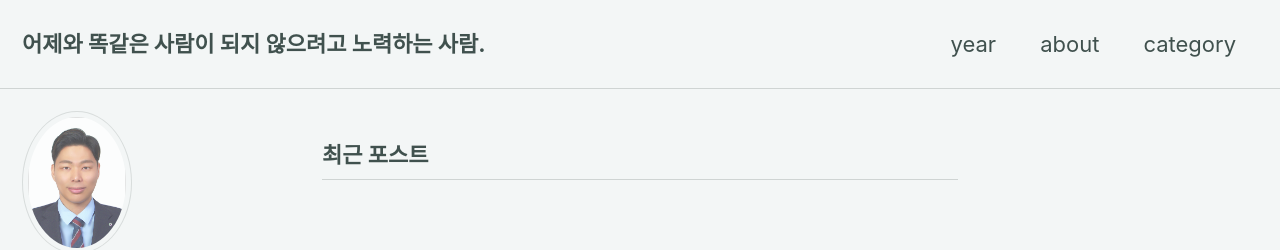
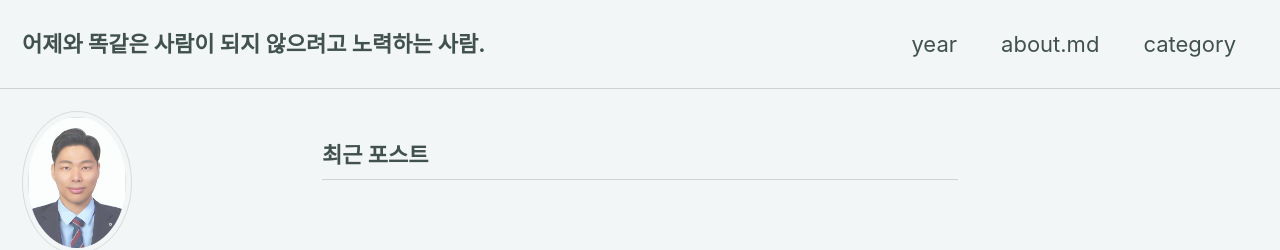
Before and after one commit to JHHWANG01/JHHWANG01.github.io, a Jekyll site: the page built from index.html, in a window 1280 px wide and 900 px high. Shown: the top 250 px of the window. Built offline with Jekyll 4.4.1, drawn with Linux system fonts in a browser that asks for light colours; cached includes are drawn as plain includes; nearby versions of some CDN libraries; the list of posts is cut into pages by our own code.

```diff
--- a/_data/navigation.yml
+++ b/_data/navigation.yml
@@ -2,7 +2,7 @@
 main:
   - title: "year"
     url: /_pages/year-archive/
-  - title: "about"
+  - title: "about.md"
     url: /_pages/about/
   - title: "category"
     url: /category-archive/
```
